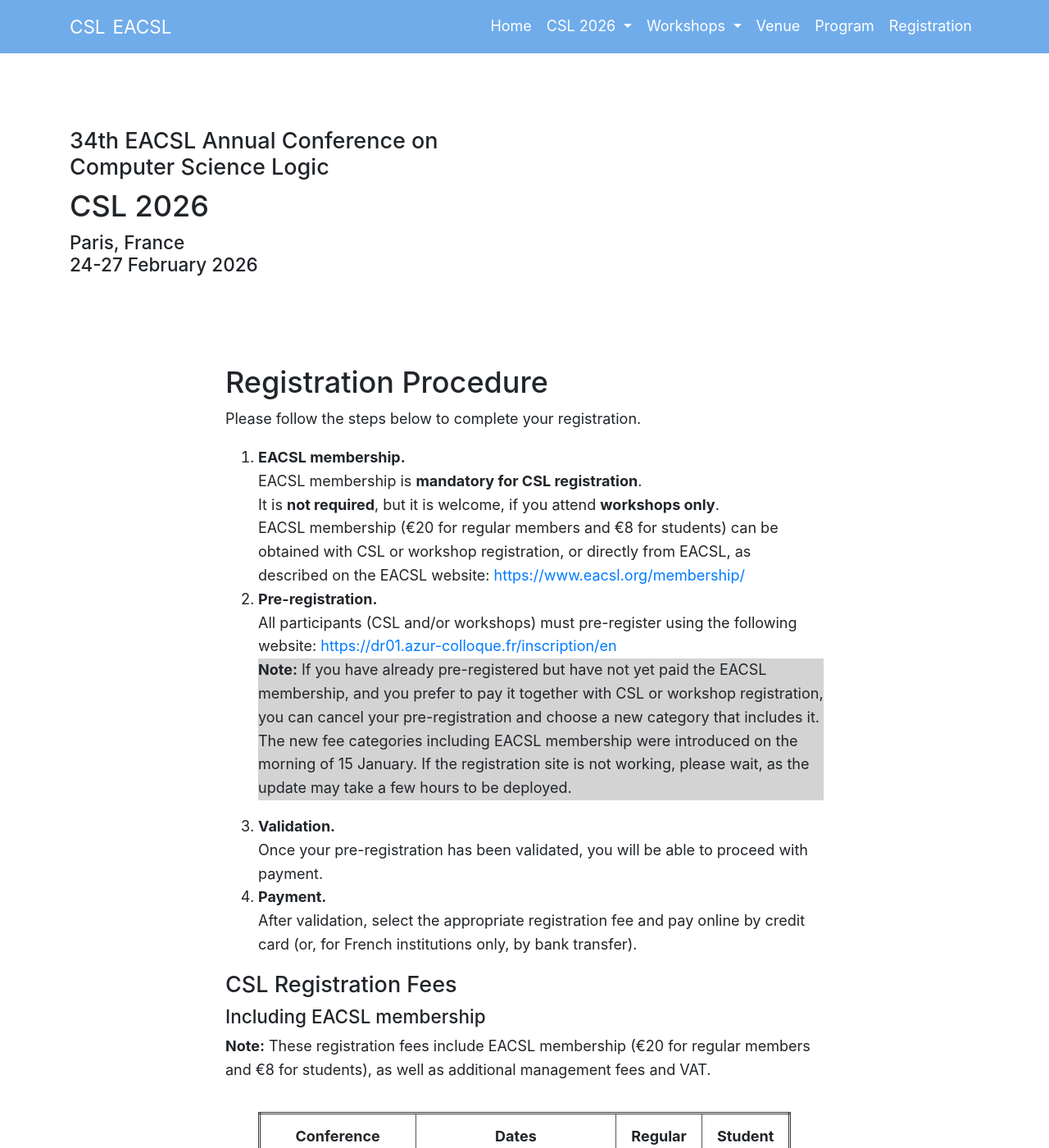
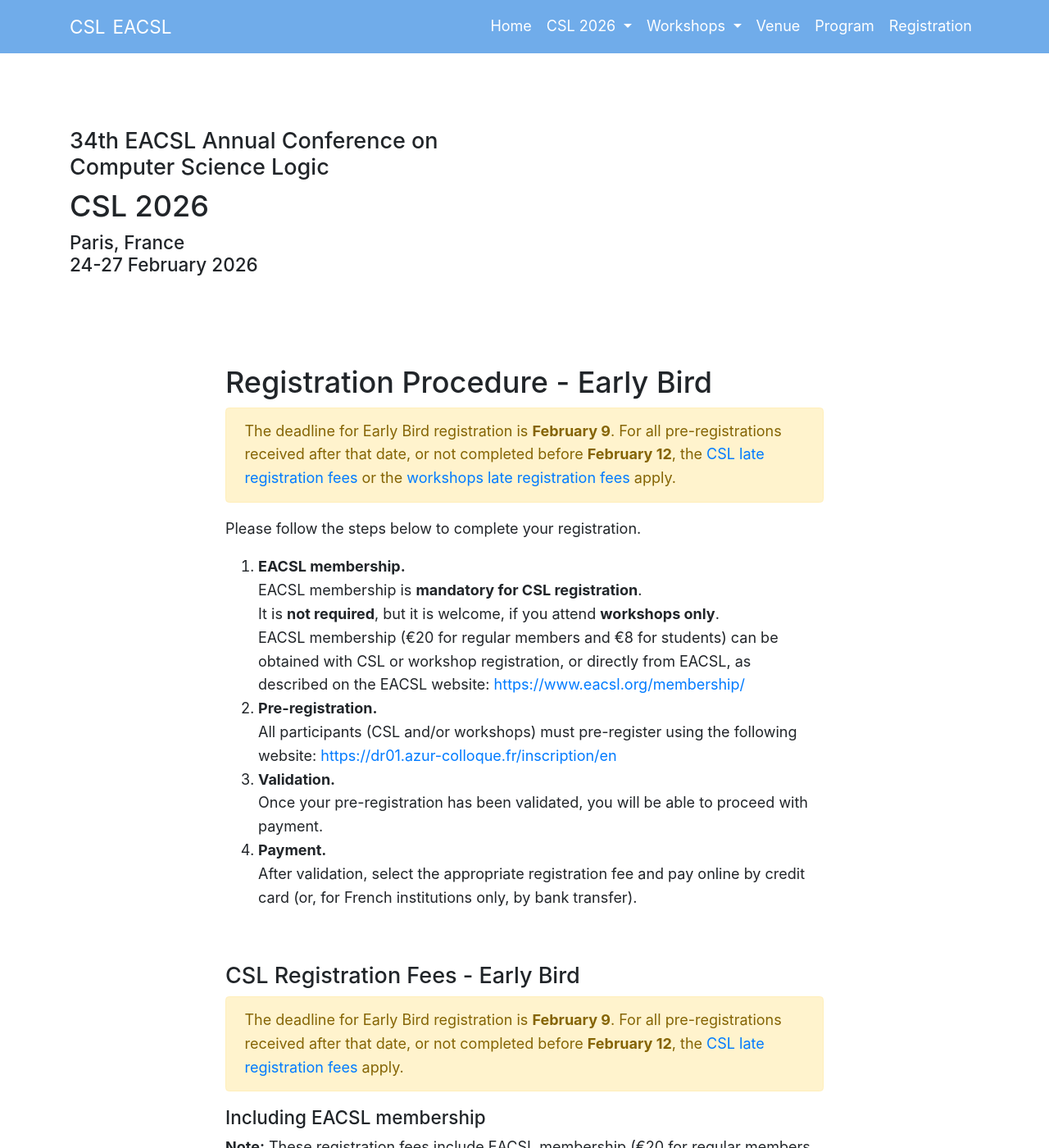
Before and after one commit to csl2026/csl2026.github.io, a Jekyll site: the page built from _pages/registration.html, in a window 1280 px wide and 1400 px high. Shown: the whole window at 82% size. Built offline with Jekyll 4.4.1, drawn with Linux system fonts in a browser that asks for light colours; some of the changed text lies outside the part shown.

Commit message:
Early and late registration

```diff
--- a/_includes/registration.html
+++ b/_includes/registration.html
@@ -1,4 +1,12 @@
-<h2>Registration Procedure</h2>
+<h2>Registration Procedure - Early Bird</h2>
+
+<div class="alert alert-warning" role="alert">
+  The deadline for Early Bird registration is <strong>February 9</strong>.
+  For all pre-registrations received after that date, or not completed before
+  <strong>February 12</strong>, the
+  <a href="#csl-late-registration">CSL late registration fees</a>
+  or the <a href="#ws-late-registration">workshops late registration fees</a> apply.
+</div>
 
 <p>Please follow the steps below to complete your registration.</p>
 
@@ -22,16 +30,6 @@
     <a href="https://dr01.azur-colloque.fr/inscription/en" target="_blank" rel="noopener noreferrer">
       https://dr01.azur-colloque.fr/inscription/en
     </a>
-    <p class="registration-note" style="background-color: lightgray;">
-      <strong>Note:</strong> If you have already pre-registered but have not yet paid the
-      EACSL membership, and you prefer to pay it together with CSL or workshop registration,
-      you can cancel your pre-registration and choose a new category that includes it.
-      <br />
-      The new fee categories including EACSL membership were introduced on the morning of 15 January.
-      If the registration site is not working, please wait, as the update may take a few hours
-      to be deployed.
-    </p>
-
   </li>
 
   <li>
@@ -46,8 +44,16 @@
   </li>
 </ol>
 
-<h4>CSL Registration Fees</h4>
+<p>&nbsp;</p>
 
+<h4>CSL Registration Fees - Early Bird </h4>
+
+<div class="alert alert-warning" role="alert">
+  The deadline for Early Bird registration is <strong>February 9</strong>.
+  For all pre-registrations received after that date, or not completed before
+  <strong>February 12</strong>, the
+  <a href="#csl-late-registration">CSL late registration fees</a> apply.
+</div>
 
 <h5>Including EACSL membership</h5>
 
@@ -117,8 +123,16 @@
   </tbody>
 </table>
 
+<p>&nbsp;</p>
 
-<h4>Workshop Registration Fees</h4>
+<h4>Workshop Registration Fees - Early bird</h4>
+
+<div class="alert alert-warning" role="alert">
+  The deadline for Early Bird registration is <strong>February 9</strong>.
+  For all pre-registrations received after that date, or not completed before
+  <strong>February 12</strong>, the
+  <a href="#ws-late-registration">workshops late registration fees</a> apply.
+</div>
 
 <p class="registration-note">
   <strong>Note:</strong> EACSL membership is not mandatory, but it is welcome
@@ -178,3 +192,108 @@
     </tr>
   </tbody>
 </table>
+
+<p id="csl-late-registration">&nbsp;</p>
+
+<div class="container bg-warning">
+
+<p>&nbsp;</p>
+
+<h4>CSL Late Registration Fees</h4>
+
+<p class="registration-note">
+  <strong>Note:</strong> All late registration fees for CSL include EACSL membership.
+</p>
+
+<table class="registration-fees">
+  <thead>
+    <tr>
+      <th>Conference</th>
+      <th>Dates</th>
+      <th>Regular</th>
+      <th>Student</th>
+    </tr>
+  </thead>
+  <tbody>
+    <tr>
+      <td>CSL + Workshops</td>
+      <td>23-27 February (5 days)</td>
+      <td>€880</td>
+      <td>€570</td>
+    </tr>
+    <tr class="bg-warning">
+      <td>CSL</td>
+      <td>24-27 February (4 days)</td>
+      <td>€830</td>
+      <td>€530</td>
+    </tr>
+  </tbody>
+</table>
+
+<p id="ws-late-registration">&nbsp;</p>
+
+<h4>Late Workshop Registration Fees</h4>
+
+<p class="registration-note">
+  <strong>Note:</strong> EACSL membership is not mandatory, but it is welcome
+  if you wish to attend the workshops only.
+</p>
+
+<h5>Not including EACSL membership</h5>
+
+<table class="registration-fees">
+  <thead>
+    <tr>
+      <th>Workshop</th>
+      <th>Dates</th>
+      <th>Regular</th>
+      <th>Student</th>
+    </tr>
+  </thead>
+  <tbody>
+    <tr>
+      <td>FICS</td>
+      <td>23-24 February (2 days)</td>
+      <td>€180</td>
+      <td>€130</td>
+    </tr>
+    <tr class="bg-warning">
+      <td>LMW</td>
+      <td>23 February (1 day)</td>
+      <td>€130</td>
+      <td>€80</td>
+    </tr>
+  </tbody>
+</table>
+
+
+<h5>Including EACSL membership</h5>
+
+<table class="registration-fees">
+  <thead>
+    <tr>
+      <th>Workshop</th>
+      <th>Dates</th>
+      <th>Regular</th>
+      <th>Student</th>
+    </tr>
+  </thead>
+  <tbody>
+    <tr>
+      <td>FICS</td>
+      <td>23-24 February (2 days)</td>
+      <td>€205</td>
+      <td>€138</td>
+    </tr>
+    <tr class="bg-warning">
+      <td>LMW</td>
+      <td>23 February (1 day)</td>
+      <td>€155</td>
+      <td>€88</td>
+    </tr>
+  </tbody>
+</table>
+
+<p>&nbsp</p>
+
+</div>
```
